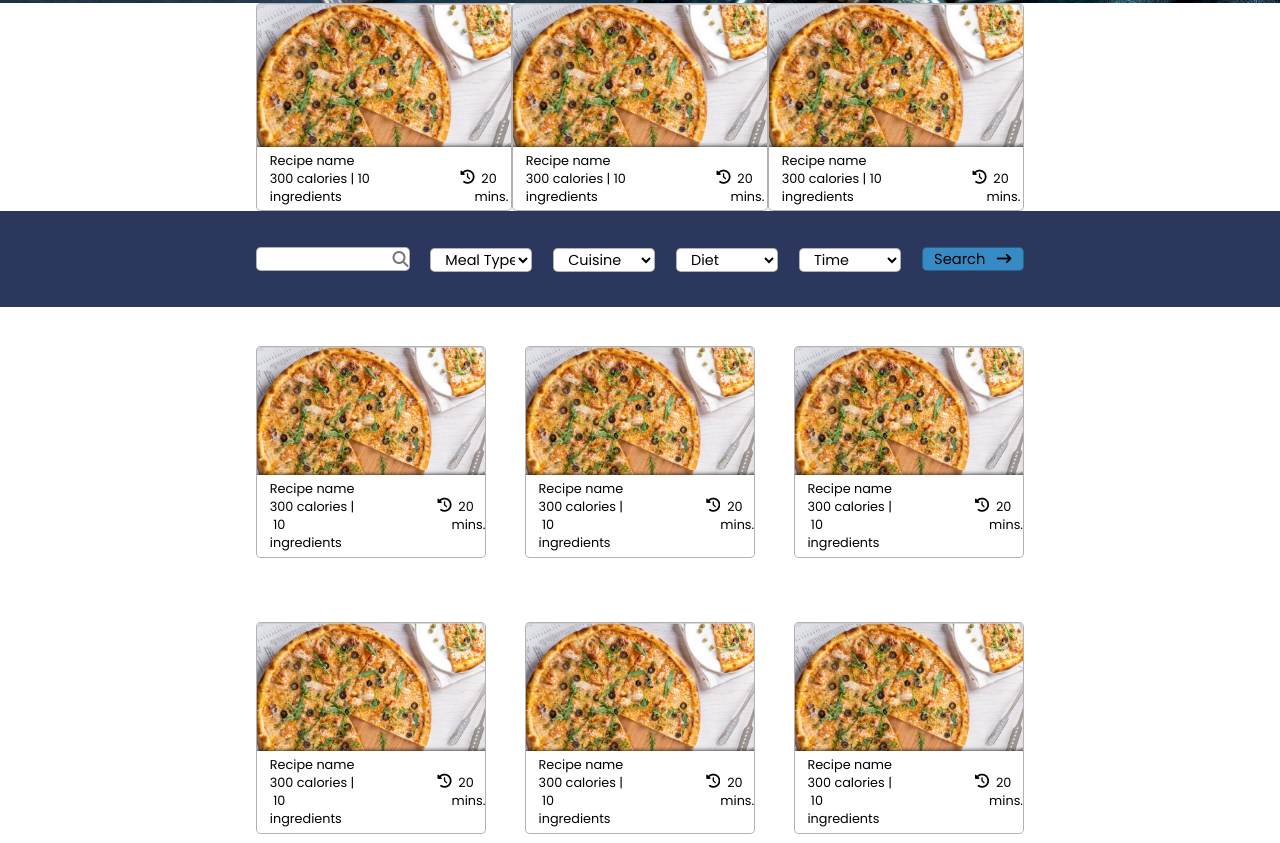
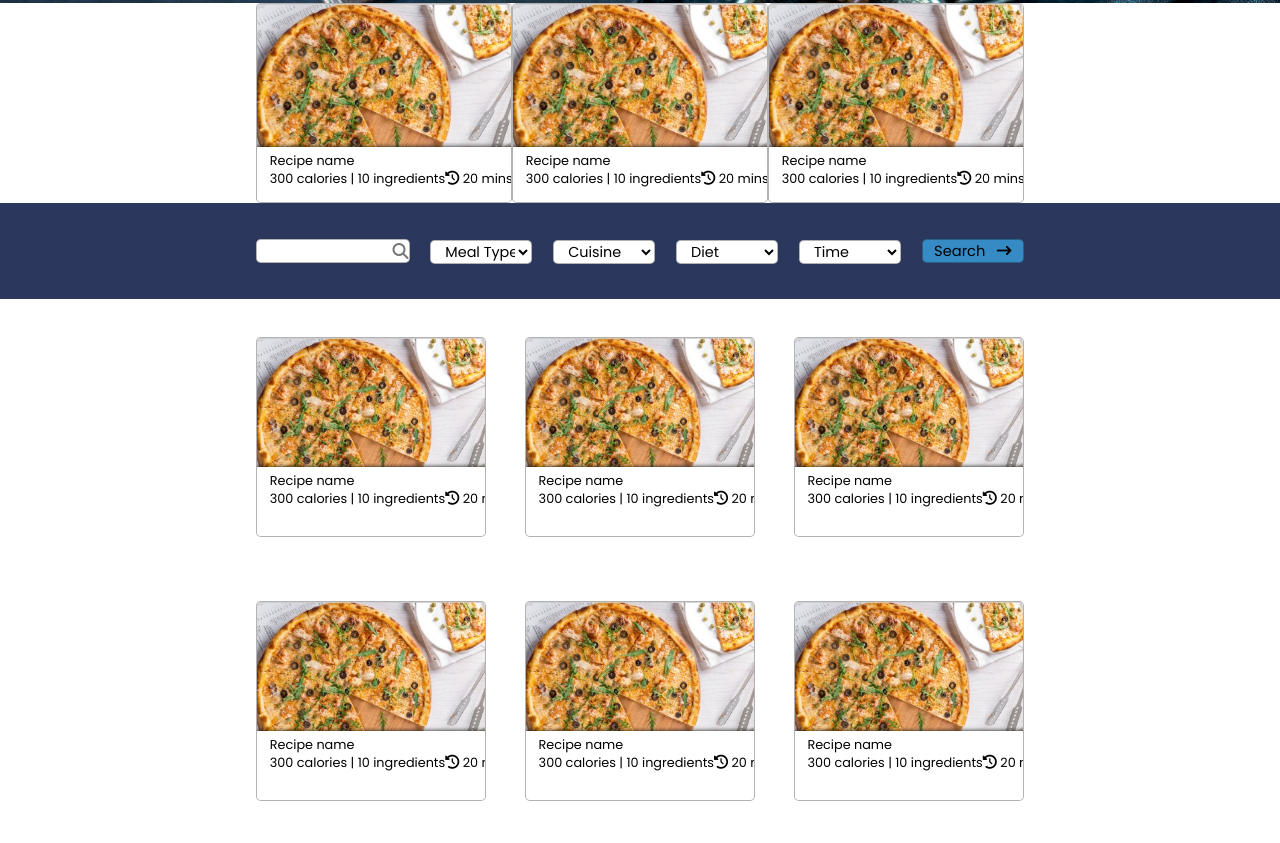
Before and after one commit to ijzzBloc/Clueless-Cook, a website built with Parcel: page src/index.html in a window 1280 px wide. Shown: the part 477-1320 px from the top of the page. Built offline with nearby package versions, Linux system fonts and the light colour scheme; a web font is replaced by a local one.

Commit message:
minor update

```diff
--- a/src/homepage.js
+++ b/src/homepage.js
@@ -5,49 +5,45 @@ import {
 let userInput = document.getElementById('search');
 let searchSubmit = document.getElementById('search-bttn')
 let searchContainer = document.getElementById('searchresult-inner-container')
-
 searchSubmit.addEventListener('click', () => {
     let userInputText = userInput.value;
-    if(userInputText !== ""){
+    if (userInputText !== "") {
         fetchData(userInputText).then((result) => {
             searchContainer.innerHTML = "";
             let recipesResult = result;
             console.log(recipesResult)
             let recipesResultCount = recipesResult.data.hits.length
-            if(recipesResultCount >= 1){
+            if (recipesResultCount >= 1) {
                 let recipesHTML = ""
                 for (let i = 0; i < recipesResultCount; i++) {
                     console.log(recipesResult.data.hits[i].recipe)
                     let recipeObject = recipesResult.data.hits[i].recipe;
-                    //Create a new entry
-                    recipesHTML+= '<div class="card card-1">\n' +
+                    //nieuwe entry
+                    recipesHTML +=
+                        '<a href="recipe-detail.html" class="card card-1" id="card">\n' +
                         ' <div class="card-header card-image">\n' +
-                        '    <img alt="" src='+recipeObject.image +'>\n' +
+                        '    <img alt="" src=' + recipeObject.image + '>\n' +
                         '     </div>\n' +
                         ' <div class="card-body">\n' +
-                        '     <p>'+recipeObject.label +'</p>\n' +
+                        '     <p>' + recipeObject.label + '</p>\n' +
                         ' </div>\n' +
                         ' <div class="card-footer">\n' +
-                        '     <p>300 calories&nbsp;|&nbsp;10 ingredients</p>\n' +
-                        '     <i class="fa-solid fa-clock-rotate-left"></i>\n' +
-                        '     <p>&nbsp;&nbsp;20 mins.</p>\n' +
+                        '     <p>' + Math.trunc(recipeObject.calories) + '&nbsp;|&nbsp;' + recipeObject.ingredients.length + '&nbsp;ingredients</p>\n' +
+                        '<p><i class="fa-solid fa-clock-rotate-left"></i>&nbsp;'+ recipeObject.totalTime +'</p>\n' +
                         ' </div>\n' +
-                        ' </div>'
+                        ' </a>'
                 }
                 searchContainer.innerHTML = recipesHTML;
-
             }
         })
             .catch(reason => {
                 alert(reason)
             })
     } else {
-        alert('Please fill in a recipe')
+        alert('Please enter a query in searchbar.')
     }
-
 })
 
-function clearBox(elementID)
-{
+function clearBox(elementID) {
     document.getElementById(elementID).innerHTML = "";
 }
--- a/src/index.html
+++ b/src/index.html
@@ -43,9 +43,12 @@
                     <p>Recipe name</p>
                 </div>
                 <div class="card-footer">
+                    <div>
                         <p>300 calories&nbsp;|&nbsp;10 ingredients</p>
-                    <i class="fa-solid fa-clock-rotate-left"></i>
-                    <p>&nbsp;&nbsp;20 mins.</p>
+                    </div>
+                    <div>
+                        <p><i class="fa-solid fa-clock-rotate-left"></i>&nbsp;20 mins.</p>
+                    </div>
                 </div>
             </div>
             <div class="card card-b">
@@ -56,9 +59,12 @@
                     <p>Recipe name</p>
                 </div>
                 <div class="card-footer">
+                    <div>
                         <p>300 calories&nbsp;|&nbsp;10 ingredients</p>
-                    <i class="fa-solid fa-clock-rotate-left"></i>
-                    <p>&nbsp;&nbsp;20 mins.</p>
+                    </div>
+                    <div>
+                        <p><i class="fa-solid fa-clock-rotate-left"></i>&nbsp;20 mins.</p>
+                    </div>
                 </div>
             </div>
             <div class="card card-c">
@@ -69,9 +75,12 @@
                     <p>Recipe name</p>
                 </div>
                 <div class="card-footer">
+                    <div>
                         <p>300 calories&nbsp;|&nbsp;10 ingredients</p>
-                    <i class="fa-solid fa-clock-rotate-left"></i>
-                    <p>&nbsp;&nbsp;20 mins.</p>
+                    </div>
+                    <div>
+                        <p><i class="fa-solid fa-clock-rotate-left"></i>&nbsp;20 mins.</p>
+                    </div>
                 </div>
             </div>
         </section>
@@ -84,15 +93,15 @@
                 <select class="dropdown-selection" id="meal-type" name="meal-type">
                     <option disabled selected>Meal Type</option>
                     <option value="all">All</option>
-                    <option value="breakfast">Breakfast</option>
-                    <option value="lunch">Lunch</option>
-                    <option value="dinner">Dinner</option>
-                    <option value="snack">Snack</option>
-                    <option value="tea-time">Tea time</option>
+                    <option value="Breakfast">Breakfast</option>
+                    <option value="Lunch">Lunch</option>
+                    <option value="Dinner">Dinner</option>
+                    <option value="Snack">Snack</option>
+                    <option value="ea-time">Tea time</option>
                 </select>
             </label>
             <label class="dropdown" for="cuisine" id="cuisine">
-                <select class="dropdown-selection" name="cuisine" onchange="cuisineSelect()">
+                <select class="dropdown-selection" name="cuisine">
                     <option disabled selected>Cuisine</option>
                     <option value="all">All</option>
                     <option value="centraleurope">Central europe</option>
@@ -143,9 +152,12 @@
                     <p>Recipe name</p>
                 </div>
                 <div class="card-footer">
+                    <div>
                         <p>300 calories&nbsp;|&nbsp;10 ingredients</p>
-                    <i class="fa-solid fa-clock-rotate-left"></i>
-                    <p>&nbsp;&nbsp;20 mins.</p>
+                    </div>
+                    <div>
+                        <p><i class="fa-solid fa-clock-rotate-left"></i>&nbsp;20 mins.</p>
+                    </div>
                 </div>
             </div>
             <div class="card card-2">
@@ -156,9 +168,12 @@
                     <p>Recipe name</p>
                 </div>
                 <div class="card-footer">
+                    <div>
                         <p>300 calories&nbsp;|&nbsp;10 ingredients</p>
-                    <i class="fa-solid fa-clock-rotate-left"></i>
-                    <p>&nbsp;&nbsp;20 mins.</p>
+                    </div>
+                    <div>
+                        <p><i class="fa-solid fa-clock-rotate-left"></i>&nbsp;20 mins.</p>
+                    </div>
                 </div>
             </div>
             <div class="card card-3">
@@ -169,9 +184,12 @@
                     <p>Recipe name</p>
                 </div>
                 <div class="card-footer">
+                    <div>
                         <p>300 calories&nbsp;|&nbsp;10 ingredients</p>
-                    <i class="fa-solid fa-clock-rotate-left"></i>
-                    <p>&nbsp;&nbsp;20 mins.</p>
+                    </div>
+                    <div>
+                        <p><i class="fa-solid fa-clock-rotate-left"></i>&nbsp;20 mins.</p>
+                    </div>
                 </div>
             </div>
             <div class="card card-4">
@@ -182,9 +200,12 @@
                     <p>Recipe name</p>
                 </div>
                 <div class="card-footer">
+                    <div>
                         <p>300 calories&nbsp;|&nbsp;10 ingredients</p>
-                    <i class="fa-solid fa-clock-rotate-left"></i>
-                    <p>&nbsp;&nbsp;20 mins.</p>
+                    </div>
+                    <div>
+                        <p><i class="fa-solid fa-clock-rotate-left"></i>&nbsp;20 mins.</p>
+                    </div>
                 </div>
             </div>
             <div class="card card-5">
@@ -195,9 +216,12 @@
                     <p>Recipe name</p>
                 </div>
                 <div class="card-footer">
+                    <div>
                         <p>300 calories&nbsp;|&nbsp;10 ingredients</p>
-                    <i class="fa-solid fa-clock-rotate-left"></i>
-                    <p>&nbsp;&nbsp;20 mins.</p>
+                    </div>
+                    <div>
+                        <p><i class="fa-solid fa-clock-rotate-left"></i>&nbsp;20 mins.</p>
+                    </div>
                 </div>
             </div>
             <div class="card card-6">
@@ -208,9 +232,12 @@
                     <p>Recipe name</p>
                 </div>
                 <div class="card-footer">
+                    <div>
                         <p>300 calories&nbsp;|&nbsp;10 ingredients</p>
-                    <i class="fa-solid fa-clock-rotate-left"></i>
-                    <p>&nbsp;&nbsp;20 mins.</p>
+                    </div>
+                    <div>
+                        <p><i class="fa-solid fa-clock-rotate-left"></i>&nbsp;20 mins.</p>
+                    </div>
                 </div>
             </div>
         </section>
--- a/src/main.js
+++ b/src/main.js
@@ -2,7 +2,10 @@ require('dotenv').config()
 const axios = require('axios').default;
 
 //****************************************-****************************************//
-export async function fetchData(query) {
+let mealType = document.getElementById("meal-type");
+let mtOpt = mealType.options[mealType.selectedIndex].value;
+
+export async function fetchData(query, mtOpt) {
     try {
         return new Promise(async (resolve, reject) => {
             await axios.get('https://api.edamam.com/api/recipes/v2',
@@ -13,6 +16,7 @@ export async function fetchData(query) {
                             q: query,
                             app_id: process.env.API_ID,
                             app_key: process.env.API_KEY,
+                            mealType: mtOpt,
                         }
                 }).then((result) => {
                 resolve(result)
--- a/src/styles.css
+++ b/src/styles.css
@@ -14,6 +14,9 @@
     --lightcolor:   hsl(204, 57%, 49%);
     --lighthovercolor:  hsl(204, 57%, 59%);
     max-width: 100%;
+    background-color: white;
+}
+.fa-clock-rotate-left   {
     background-color: white;
 }
 /******************************************Header******************************************/
@@ -116,15 +119,12 @@ a   {
     padding-left: 1em;
 }
 .card-footer    {
-    display: inline-flex;
+    display: flex;
+    justify-content: space-between;
+    white-space: nowrap;
     padding-left: 1em;
+    padding-right: 1em;
     margin-bottom: 0.3rem;
-}
-.card-footer > i   {
-    margin-left: 6.5vw;
-    background-color: inherit;
-}
-.card-footer > p    {
 }
 .card:hover  {
     transition: 0.5s;
```
Also changed, not shown: dist/index.html, 6 other files. Lines whose indentation alone changed are shown as unchanged.
